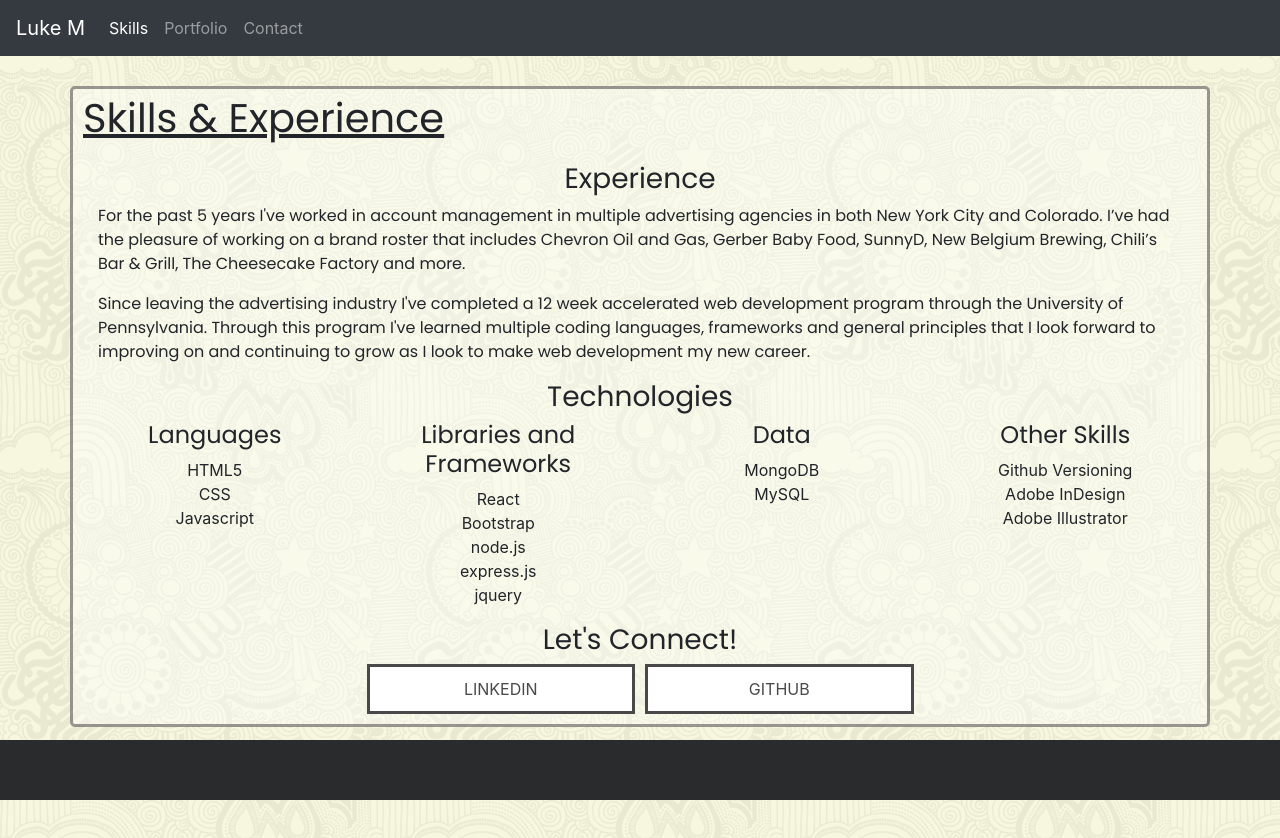
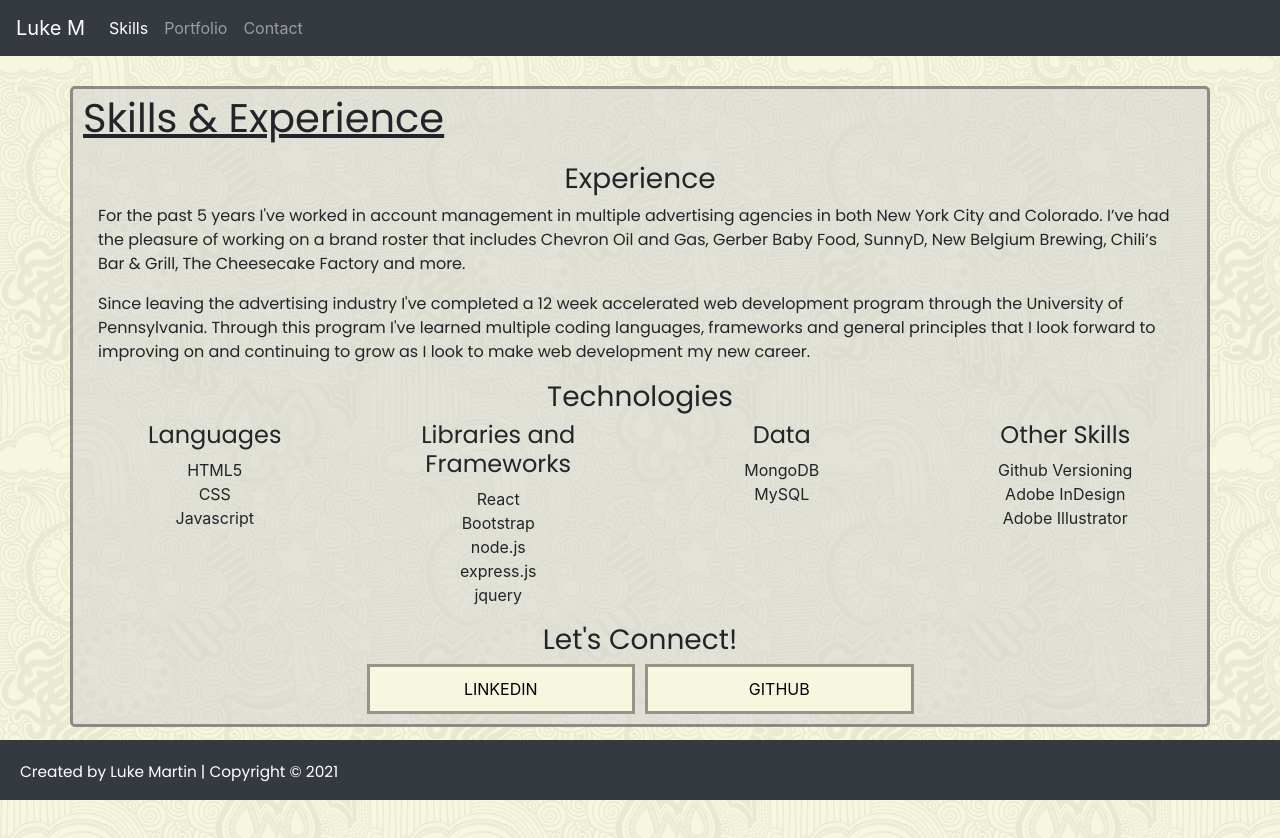
Before and after one commit to LukeMartin-123/luke-martin-portfolio, a React (Create React App) app: page /Skills in a window 1280 px wide. Shown: the top 838 px of the page. Built offline with nearby package versions, Linux system fonts and the light colour scheme.

Commit message:
Style tweaks

```diff
--- a/src/components/Card/styles.css
+++ b/src/components/Card/styles.css
@@ -4,7 +4,7 @@ p {
 
 
 .card {
-  background: rgba(255, 255, 255, 0.39) !important;
+  background: rgba(211, 210, 210, 0.548) !important;
   border: solid rgba(73, 70, 71, 0.555) !important;
   margin: 10px;
   min-height: 100%;
@@ -16,9 +16,9 @@ p {
   color: #494949;
   text-transform: uppercase;
   text-decoration: none;
-  background: #ffffff;
+  background: RGB(247,247,223) !important;
   padding: 10px;
-  border: 3px solid !important;
+  border: solid rgba(73, 70, 71, 0.555)!important;
   border-color: black;
   transition: all 0.4s ease 0s;
   width: 50%;
@@ -28,7 +28,7 @@ p {
 
 .btn:hover {
   color: #ffffff;
-  background: #a7a775;
-  border-color:  #a7a775;
+  background: #0c7e1bb4 !important;
+  border-color:  #494949 !important;
   transition: all 0.4s ease 0s;
 }
--- a/src/components/Container/container.css
+++ b/src/components/Container/container.css
@@ -1,5 +1,5 @@
 .container {
-    background: rgba(255, 255, 255, 0.39);
+    background: rgba(211, 210, 210, 0.548);
     border: solid rgba(73, 70, 71, 0.555);
     border-radius: 5px;
     margin-bottom: 10%;
--- a/src/components/Footer/Footer.js
+++ b/src/components/Footer/Footer.js
@@ -2,7 +2,7 @@ import React from "react";
 import "./styles.css";
 
 var style = {
-    backgroundColor: "#292b2c",
+    backgroundColor: "#343a40",
     textAlign: "center",
     padding: "20px",
     position: "fixed",
@@ -24,8 +24,10 @@ var phantom = {
           <div>
               <div style={phantom} />
               <div style={style}>
+              <p style= {{color: "white", fontSize: "1.2vw", margin: "auto" }}> Created by Luke Martin | Copyright © 2021</p>
                   { children }
               </div>
+
           </div>
       )
   }
--- a/src/components/SkillsAside/SkillsStyles.css
+++ b/src/components/SkillsAside/SkillsStyles.css
@@ -21,13 +21,12 @@ h1, h2, h3, h4 {
 }
 
 .skillsBtn {
-    color: #494949;
+    color: #000000;
     text-transform: uppercase;
     text-decoration: none;
-    background: #ffffff;
+    background: RGB(247,247,223);
     padding: 10px;
-    border: 3px solid !important;
-    border-color: black;
+    border: solid rgba(73, 70, 71, 0.555)!important;
     transition: all 0.4s ease 0s;
     width: 25%;
     justify-content: center;
@@ -38,7 +37,7 @@ h1, h2, h3, h4 {
 
 .skillsBtn:hover {
     color: #ffffff;
-    background: #a7a775;
-    border-color:  #a7a775;
+    background: #0c7e1bb4;
+    border-color:  #494949;
     transition: all 0.4s ease 0s;
   }
--- a/src/pages/about.css
+++ b/src/pages/about.css
@@ -15,7 +15,7 @@
     margin-top: 2%;
     margin-bottom: 2%;
     font-size: 4vw;
-    font-weight: 200;
+    font-weight: 100;
  }
 
 .headshot {
```
Also changed, not shown: 1 other file (tests, documents, lock files or other folders).
